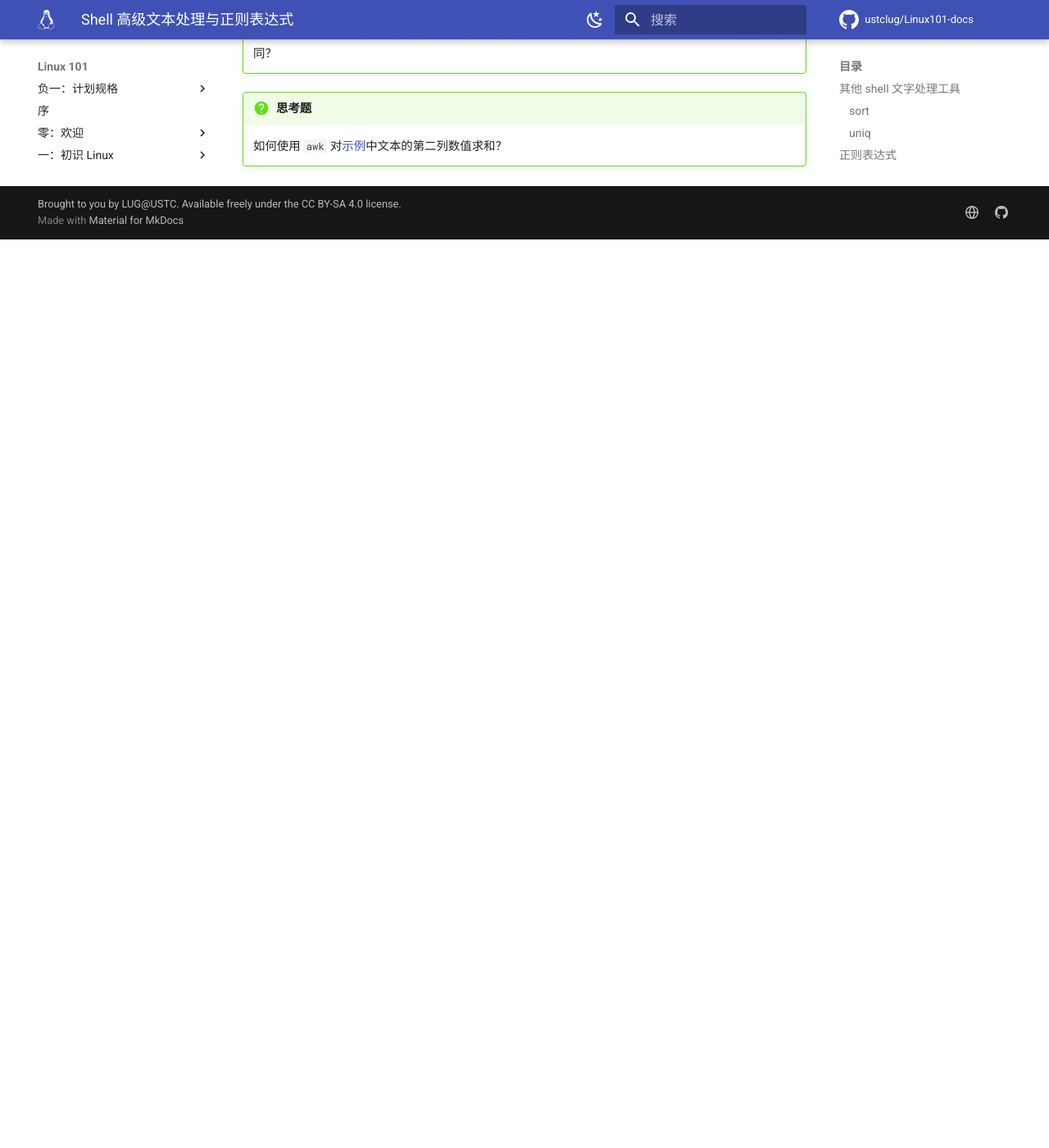
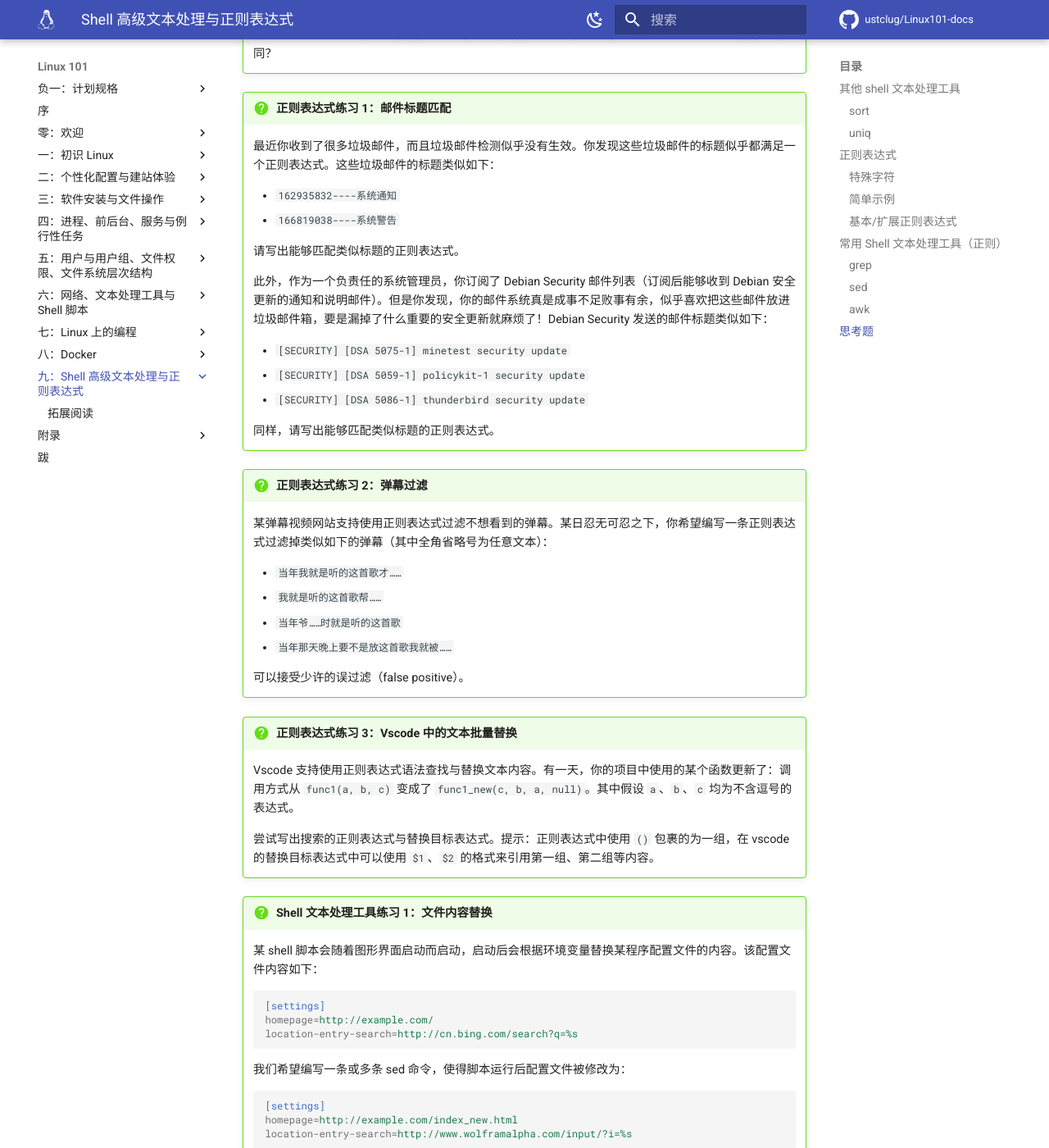
Before and after one commit to ustclug/Linux101-docs, an MkDocs documentation site: the page built from docs/Ch09/index.md, in a window 1280 px wide and 1400 px high, scrolled down 6113 px. Shown: the whole window at 82% size. Built offline with MkDocs 1.6.1 and Material for MkDocs 9.7.7, drawn with Linux system fonts in a browser that asks for light colours; comment, search, counter and statistics services are not loaded; before the commit the page ends 6405 px from its top, so only the background shows below that; some of the changed text lies outside the part shown.

Commit message:
Ch09: add some interesting questions

````diff
--- a/docs/Ch09/index.md
+++ b/docs/Ch09/index.md
@@ -8,7 +8,7 @@
 
     为保持简洁，各工具的介绍皆点到即止，进一步的用法请自行查找。
 
-## 其他 shell 文字处理工具 {#tools-in-shell}
+## 其他 shell 文本处理工具 {#tools-in-shell}
 
 ### sort {#sort}
 
@@ -157,7 +157,7 @@ ERE 与如今的现代正则风格较为一致，相比 BRE，上述特殊字符
 
     [Regex101](https://regex101.com/) 网站集成了常见编程语言正则表达式的解析工具，在编写正则时可以作为一个不错的参考。
 
-## 常用 Shell 文字处理工具（正则） {#tools-with-re}
+## 常用 Shell 文本处理工具（正则） {#tools-with-re}
 
 ### grep {#grep}
 
@@ -251,14 +251,78 @@ Susie 76.5
 
 示例中 `$1`，`$2`，`$3` 分别指代本行的第 1、2、3 列。特别地，$0 指代本行。
 
-关于 awk，有一本知名的书籍《The AWK Programming Language》，感兴趣的读者可以考虑阅读。[中文翻译](https://github.com/wuzhouhui/awk)
+关于 awk，有一本知名的书籍《The AWK Programming Language》（[中文翻译](https://github.com/wuzhouhui/awk)），感兴趣的读者可以考虑阅读。
 
 ## 思考题 {#questions}
 
-!!! question "思考题"
+!!! question "正则表达式引擎"
 
     什么是 DFA/NFA 正则表达式引擎？如今常见编程语言里的正则表达式实现和此处的 BRE/ERE 有什么异同？
 
-!!! question "思考题"
+!!! question "正则表达式练习 1：邮件标题匹配"
+
+    最近你收到了很多垃圾邮件，而且垃圾邮件检测似乎没有生效。你发现这些垃圾邮件的标题似乎都满足一个正则表达式。这些垃圾邮件的标题类似如下：
+
+    - `162935832----系统通知`
+    - `166819038----系统警告`
+
+    请写出能够匹配类似标题的正则表达式。
+
+    此外，作为一个负责任的系统管理员，你订阅了 Debian Security 邮件列表（订阅后能够收到 Debian 安全更新的通知和说明邮件）。但是你发现，你的邮件系统真是成事不足败事有余，似乎喜欢把这些邮件放进垃圾邮件箱，要是漏掉了什么重要的安全更新就麻烦了！Debian Security 发送的邮件标题类似如下：
+
+    - `[SECURITY] [DSA 5075-1] minetest security update`
+    - `[SECURITY] [DSA 5059-1] policykit-1 security update`
+    - `[SECURITY] [DSA 5086-1] thunderbird security update`
+
+    同样，请写出能够匹配类似标题的正则表达式。
+
+!!! question "正则表达式练习 2：弹幕过滤"
+
+    某弹幕视频网站支持使用正则表达式过滤不想看到的弹幕。某日忍无可忍之下，你希望编写一条正则表达式过滤掉类似如下的弹幕（其中全角省略号为任意文本）：
+
+    - `当年我就是听的这首歌才……`
+    - `我就是听的这首歌帮……`
+    - `当年爷……时就是听的这首歌`
+    - `当年那天晚上要不是放这首歌我就被……`
+
+    可以接受少许的误过滤（false positive）。
+
+!!! question "正则表达式练习 3：Vscode 中的文本批量替换"
+
+    Vscode 支持使用正则表达式语法查找与替换文本内容。有一天，你的项目中使用的某个函数更新了：调用方式从 `func1(a, b, c)` 变成了 `func1_new(c, b, a, null)`。其中假设 `a`、`b`、`c` 均为不含逗号的表达式。
+
+    尝试写出搜索的正则表达式与替换目标表达式。提示：正则表达式中使用 `()` 包裹的为一组，在 vscode 的替换目标表达式中可以使用 `$1`、`$2` 的格式来引用第一组、第二组等内容。
+
+!!! question "Shell 文本处理工具练习 1：文件内容替换"
+
+    某 shell 脚本会随着图形界面启动而启动，启动后会根据环境变量替换某程序配置文件的内容。该配置文件内容如下：
+
+    ```ini
+    [settings]
+    homepage=http://example.com/
+    location-entry-search=http://cn.bing.com/search?q=%s
+    ```
+
+    我们希望编写一条或多条 sed 命令，使得脚本运行后配置文件被修改为：
+
+    ```ini
+    [settings]
+    homepage=http://example.com/index_new.html
+    location-entry-search=http://www.wolframalpha.com/input/?i=%s
+    ```
+
+    假设配置文件路径存储在变量 `$F` 中。请注意：图形界面可能会重置，此时脚本会对已经修改的配置文件再次修改，如果编写不小心，可能会得到错误的结果。
+
+!!! question "Shell 文本处理工具练习 2：Nginx 日志分析"
+
+    你的网站最近收到了一大批不正常的请求大量消耗服务器带宽，你希望通过 shell 文本处理工具确认攻击者的来源 IP。Nginx 访问日志的格式类似于如下：
+
+    ```
+    123.45.67.89 - - [01/Mar/2022:00:58:17 +0800] "GET /downloads/nonexist HTTP/1.1" 404 190 "-" "Mozilla/5.0 (Windows NT 6.3; WOW64) AppleWebKit/537.36 (KHTML, like Gecko) Chrome/41.0.2226.0 Safari/537.36"
+    ```
+
+    其中我们主要关注 IP（第一列）和下载大小（第 10 列，例子中为 190）。请给出使用 `awk`、`sort` 等工具输出下载量最大的前 50 个 IP 的命令。
+
+!!! question "awk 程序小练习"
 
     如何使用 `awk` 对[示例](#awk)中文本的第二列数值求和？
````
